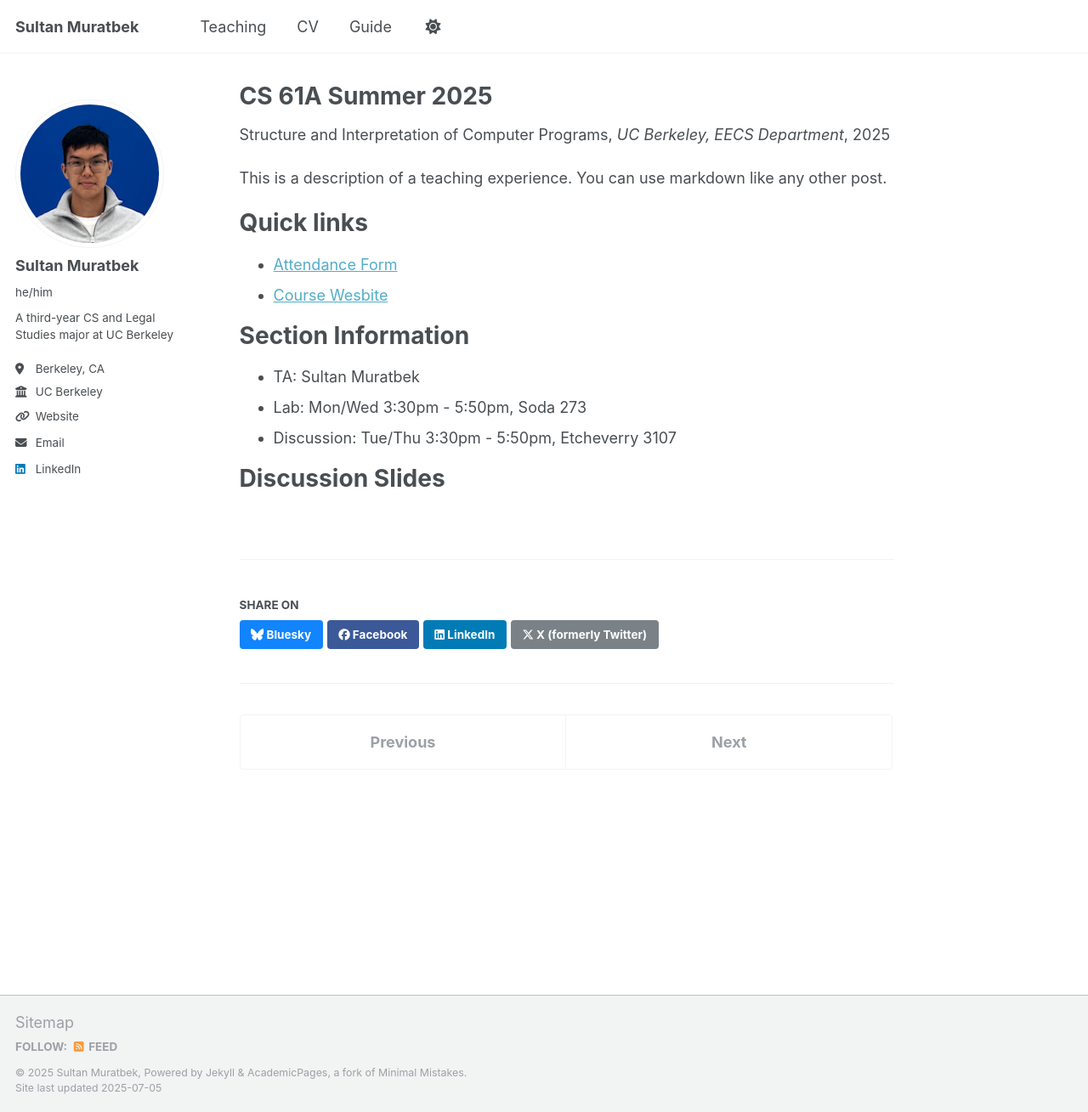
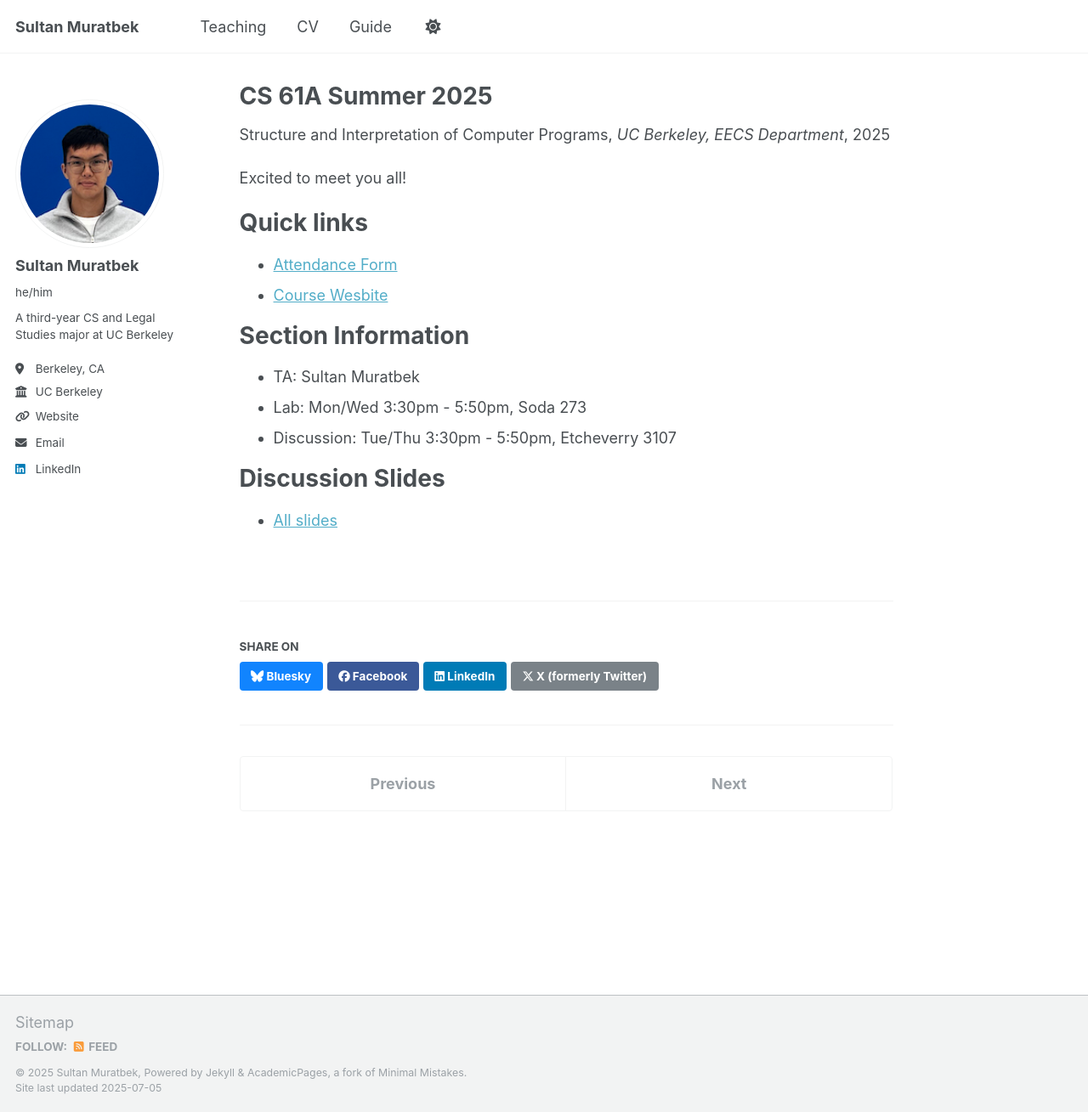
Before and after one commit to sultan-muratbek/sultan-muratbek.github.io, a Jekyll site: the page built from _teaching/2014-spring-teaching-1.md, in a window 1280 px wide and 1309 px high. Shown: the whole window at 85% size. Built offline with Jekyll 4.4.1, drawn with Linux system fonts in a browser that asks for light colours; a script that is not in the unit is left out.

Commit message:
Update 2014-spring-teaching-1.md

```diff
--- a/_teaching/2014-spring-teaching-1.md
+++ b/_teaching/2014-spring-teaching-1.md
@@ -8,7 +8,7 @@ date: 2025-06-20
 location: "Berkeley, Country"
 ---
 
-This is a description of a teaching experience. You can use markdown like any other post.
+Excited to meet you all!
 
 Quick links
 ======
@@ -23,3 +23,4 @@ Section Information
 
 Discussion Slides
 ======
+- [All slides](https://go.cs61a.org/sultan-slides)
```
